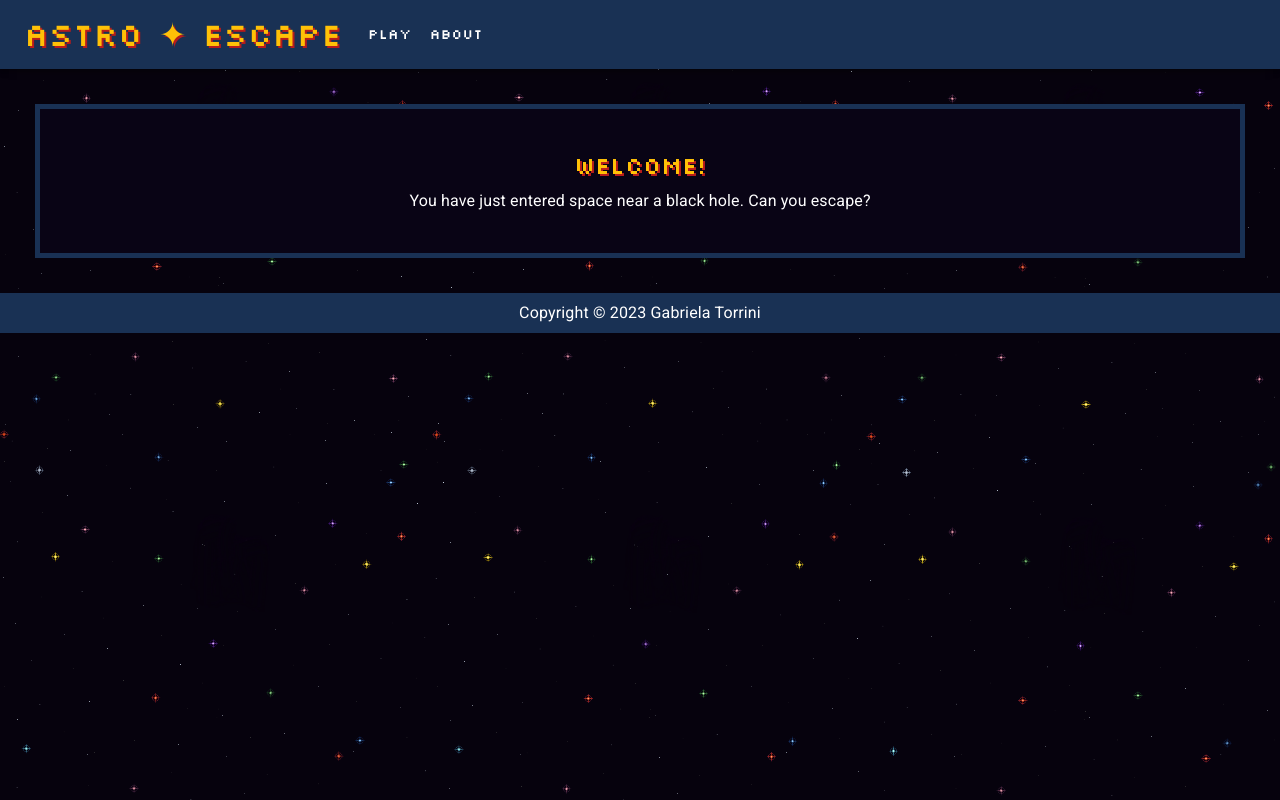
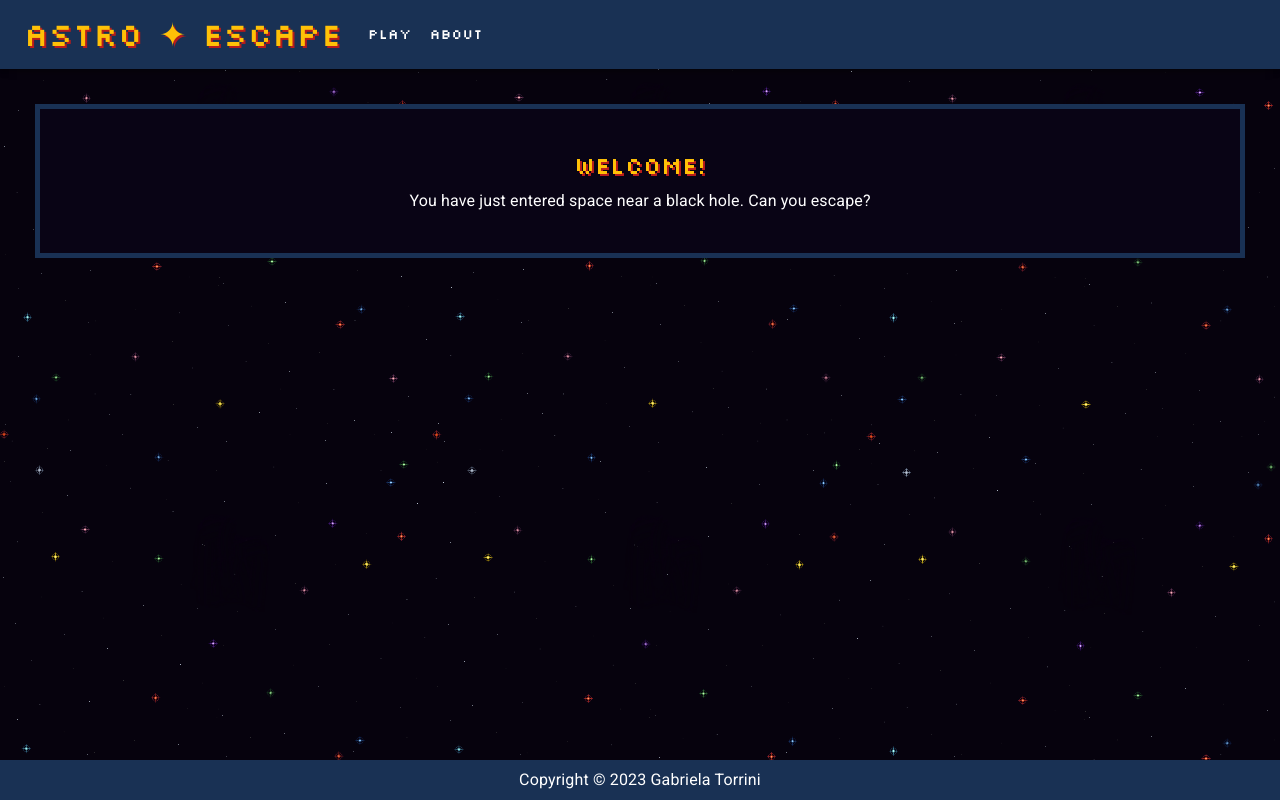
Before and after one commit to gtorrini/astro-escape, a React (Create React App) app: page /#/ in a window 1280 px wide. Built offline with nearby package versions, Linux system fonts and the light colour scheme.

Commit message:
Added styling to root IDed div

```diff
--- a/src/index.css
+++ b/src/index.css
@@ -1,4 +1,4 @@
-html, body {
+html, body, #root {
   margin: 0;
   padding: 0;
   height: 100%;
```
